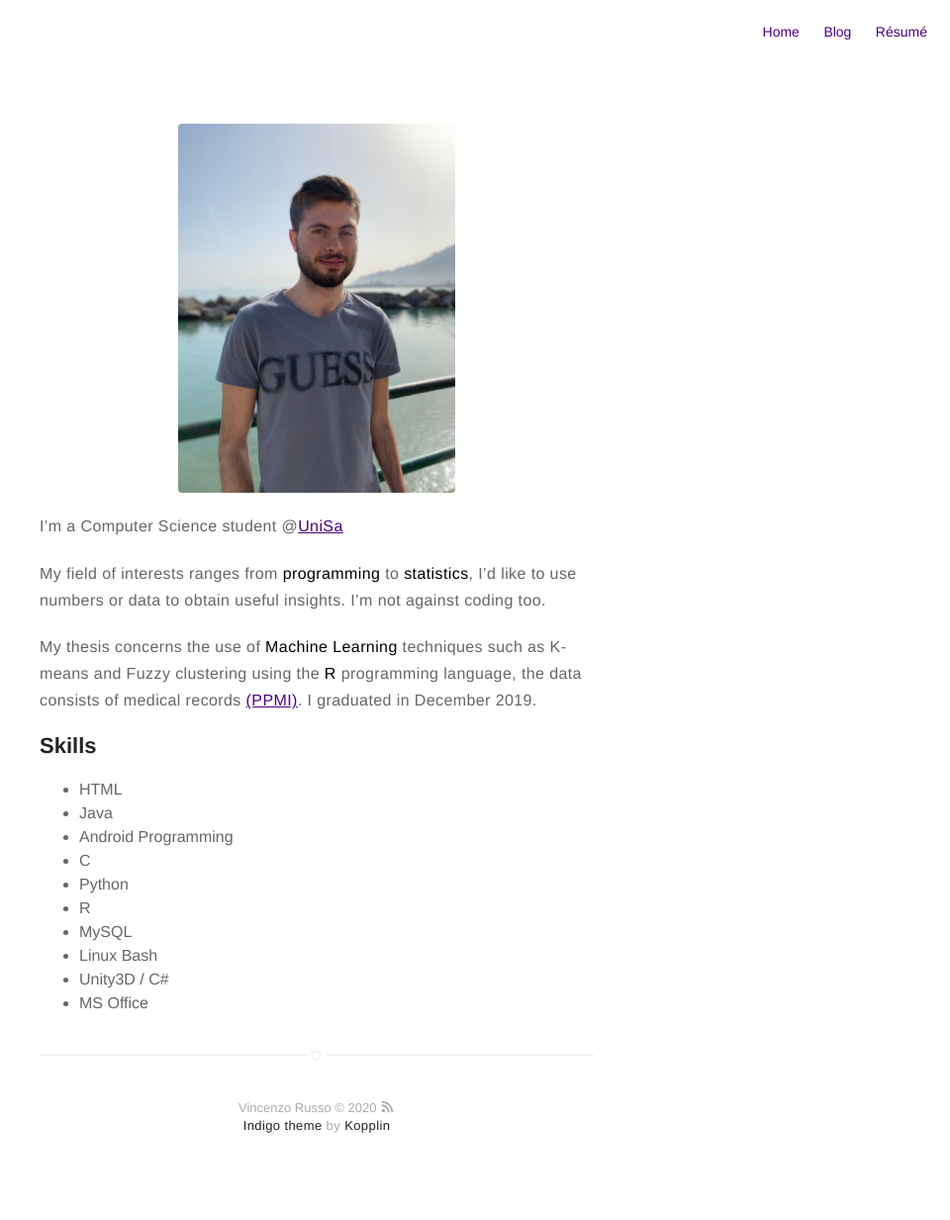
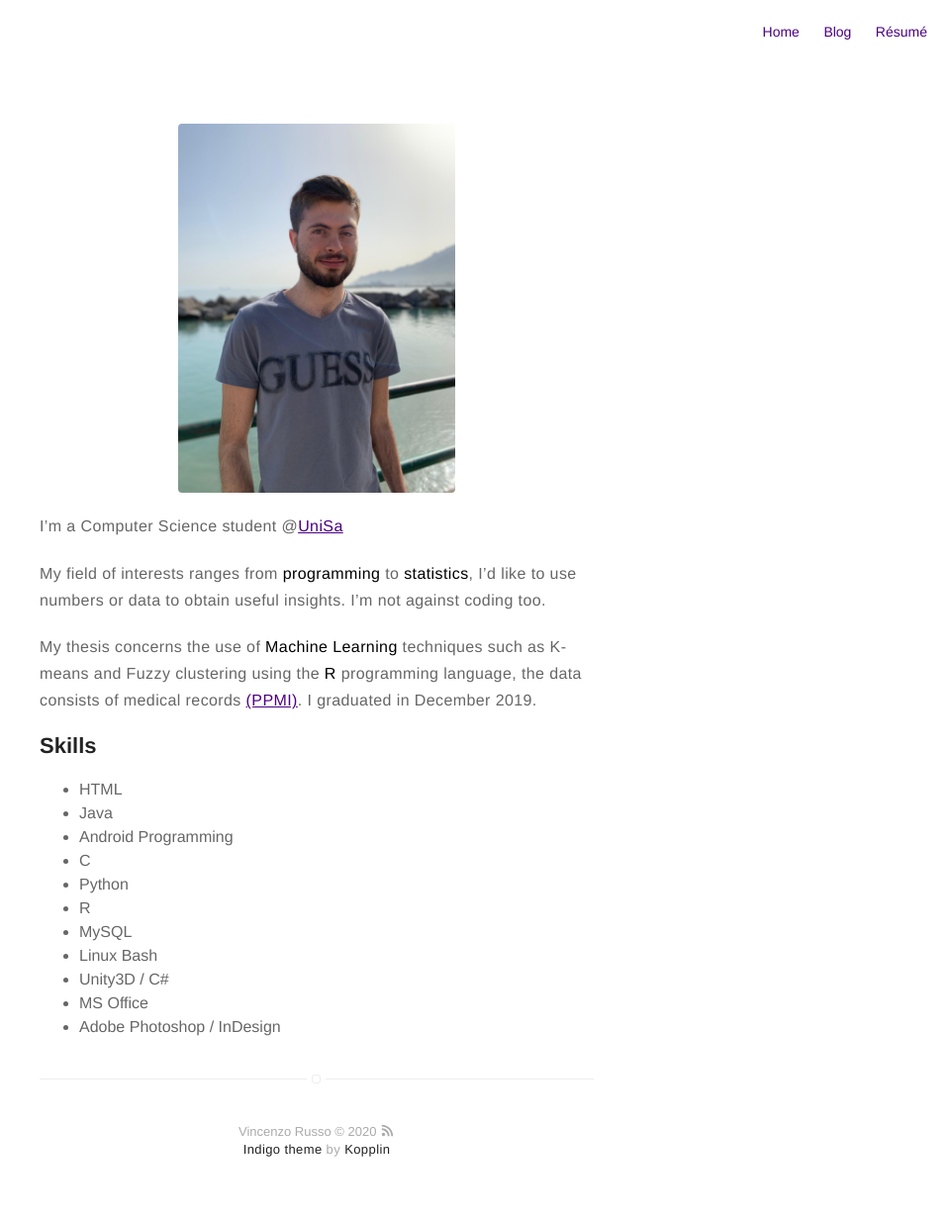
Before and after one commit to vincenzorusso12/vincenzorusso12.github.io, a Jekyll site: the page built from about.md, in a window 1280 px wide. Shown: the whole page at 99% size, without its empty margins (320-1280 px from the left). Built offline with Jekyll 4.4.1, drawn with Linux system fonts in a browser that asks for light colours; before the commit the page ends 1209 px from its top, so only the background shows below that.

Commit message:
update skills

```diff
--- a/about.md
+++ b/about.md
@@ -26,4 +26,5 @@ I graduated in December 2019.
 	<li>Linux Bash</li>
 	<li>Unity3D / C#</li>
 	<li>MS Office</li>
+	<li>Adobe Photoshop / InDesign</li>
 </ul>
```
